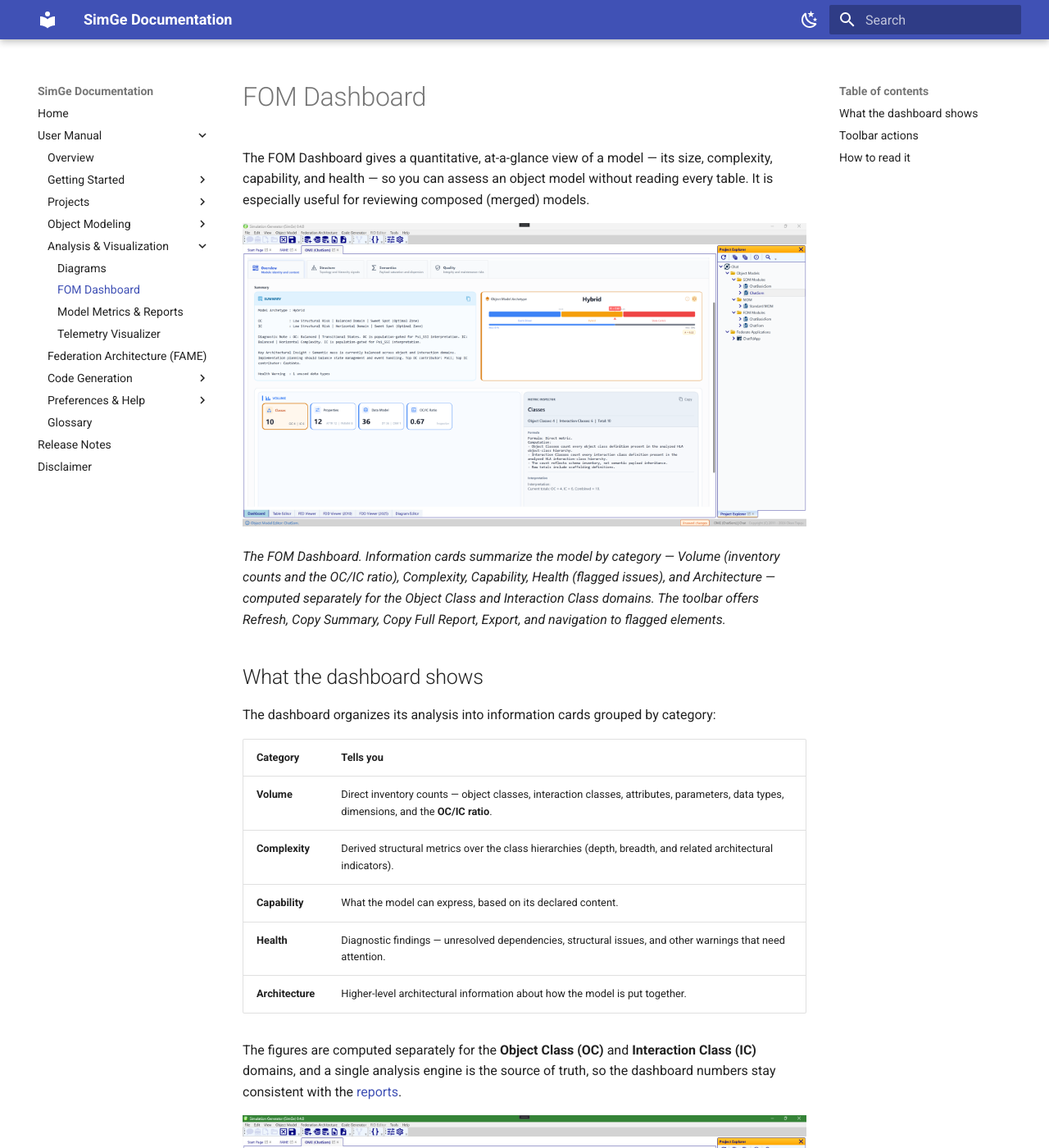
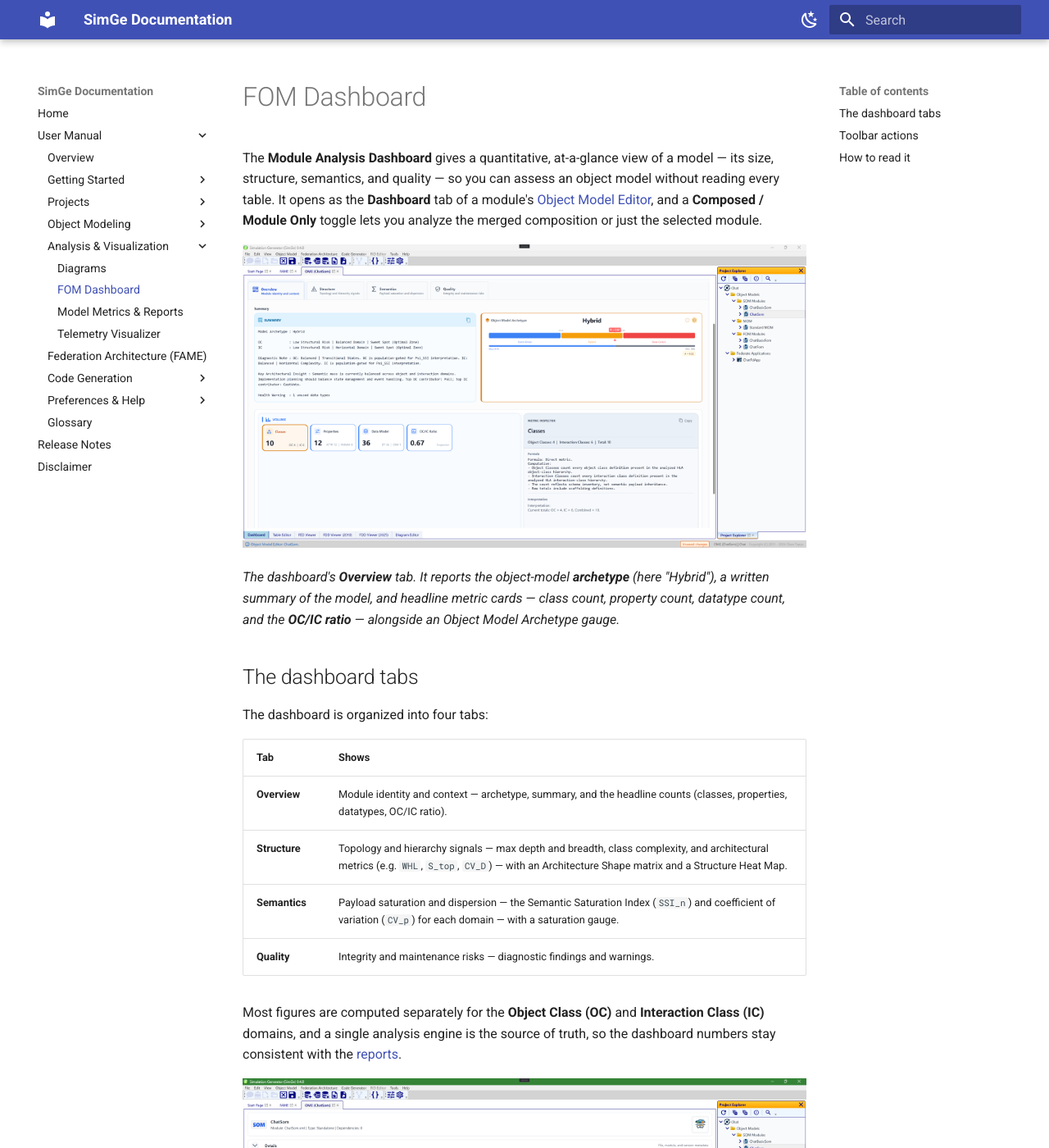
Before and after one commit to otopcu/simge-site, an MkDocs documentation site: the page built from docs/UserManual/Dashboard.md, in a window 1280 px wide and 1400 px high. Shown: the whole window at 82% size. Built offline with MkDocs 1.6.1 and Material for MkDocs 9.7.7, drawn with Linux system fonts in a browser that asks for light colours; some of the changed text lies outside the part shown.

Commit message:
Publish documentation update (2026-06-02)

```diff
--- a/docs/UserManual/Dashboard.md
+++ b/docs/UserManual/Dashboard.md
@@ -1,51 +1,44 @@
 # FOM Dashboard
 
-The FOM Dashboard gives a quantitative, at-a-glance view of a model — its size, complexity, capability, and health — so you can assess an object model without reading every table. It is especially useful for reviewing composed (merged) models.
+The **Module Analysis Dashboard** gives a quantitative, at-a-glance view of a model — its size, structure, semantics, and quality — so you can assess an object model without reading every table. It opens as the **Dashboard** tab of a module's [Object Model Editor](OME.md), and a **Composed / Module Only** toggle lets you analyze the merged composition or just the selected module.
 
-![The FOM Dashboard with metric cards grouped into Volume, Complexity, Capability, Health, and Architecture categories](images/dashboard.png)
+![The Module Analysis Dashboard Overview tab, showing the object-model archetype, a summary, and headline metric cards](images/dashboard.png)
 
-*The FOM Dashboard. Information cards summarize the model by category — Volume (inventory counts and the OC/IC ratio), Complexity, Capability, Health (flagged issues), and Architecture — computed separately for the Object Class and Interaction Class domains. The toolbar offers Refresh, Copy Summary, Copy Full Report, Export, and navigation to flagged elements.*
+*The dashboard's **Overview** tab. It reports the object-model **archetype** (here "Hybrid"), a written summary of the model, and headline metric cards — class count, property count, datatype count, and the **OC/IC ratio** — alongside an Object Model Archetype gauge.*
 
-## What the dashboard shows
+## The dashboard tabs
 
-The dashboard organizes its analysis into information cards grouped by category:
+The dashboard is organized into four tabs:
 
-| Category | Tells you |
+| Tab | Shows |
 |---|---|
-| **Volume** | Direct inventory counts — object classes, interaction classes, attributes, parameters, data types, dimensions, and the **OC/IC ratio**. |
-| **Complexity** | Derived structural metrics over the class hierarchies (depth, breadth, and related architectural indicators). |
-| **Capability** | What the model can express, based on its declared content. |
-| **Health** | Diagnostic findings — unresolved dependencies, structural issues, and other warnings that need attention. |
-| **Architecture** | Higher-level architectural information about how the model is put together. |
+| **Overview** | Module identity and context — archetype, summary, and the headline counts (classes, properties, datatypes, OC/IC ratio). |
+| **Structure** | Topology and hierarchy signals — max depth and breadth, class complexity, and architectural metrics (e.g. `WHL`, `S_top`, `CV_D`) — with an Architecture Shape matrix and a Structure Heat Map. |
+| **Semantics** | Payload saturation and dispersion — the Semantic Saturation Index (`SSI_n`) and coefficient of variation (`CV_p`) for each domain — with a saturation gauge. |
+| **Quality** | Integrity and maintenance risks — diagnostic findings and warnings. |
 
-The figures are computed separately for the **Object Class (OC)** and **Interaction Class (IC)** domains, and a single analysis engine is the source of truth, so the dashboard numbers stay consistent with the [reports](MetricsReports.md).
+Most figures are computed separately for the **Object Class (OC)** and **Interaction Class (IC)** domains, and a single analysis engine is the source of truth, so the dashboard numbers stay consistent with the [reports](MetricsReports.md).
 
-![The dashboard's structure/architecture view breaking the model down by class hierarchy and composition](images/dashboard-structure.png)
+![The Structure tab with hierarchy metrics and the Architecture Profile Matrix](images/dashboard-structure.png)
 
-*The structure (Architecture) view of the dashboard. It breaks the model down by how it is put together — the class hierarchy and, for composed models, how much each contributing module adds — giving an architectural picture beyond the raw counts.*
+*The **Structure** tab. It surfaces topology and hierarchy signals — object max depth and breadth, class complexity, and architectural metrics such as `WHL(OC)`, `S_top`, and `CV_D` — and visualizes the model's "structured shape" via an Architecture Profile Matrix (with an alternate Structure Heat Map view).*
 
-![The dashboard's semantics view showing per-class semantic weight and volatility characteristics](images/dashboard-semantics.png)
+![The Semantics tab with SSI_n and CV_p for the object and interaction domains](images/dashboard-semantics.png)
 
-*The semantics view of the dashboard. It characterizes classes by meaning rather than count — semantic weight and volatility (periodic, conditional, or static) — which feeds metric-driven code generation and highlights the model's most significant classes.*
+*The **Semantics** tab. It characterizes payload **saturation and dispersion** rather than raw counts: the Semantic Saturation Index `SSI_n` and dispersion `CV_p` are shown for both the Object and Interaction domains, with a Semantic Saturation Index gauge. These signals feed metric-driven code generation.*
 
 ## Toolbar actions
 
-| Action | What it does |
-|---|---|
-| **Refresh Analysis** | Recomputes the analysis for the current model. |
-| **Copy Summary** | Copies a short summary to the clipboard. |
-| **Copy Full Report** | Copies the complete textual analysis to the clipboard. |
-| **Export** | Saves the analysis for external use. |
-| **Navigate** | Jumps to a problematic element flagged under Health. |
+The dashboard toolbar lets you **refresh** the analysis, **copy** the summary or the full textual report to the clipboard, and toggle between **Composed** and **Module Only** scope.
 
 ## How to read it
 
-1. Start with **Volume** to understand the model's scale.
-2. Check **Health** for anything flagged — resolve unresolved dependencies and structural issues first (see [Managing Modules](ManagingModules.md) and [FOM Validation](Validation.md)).
-3. Use **Complexity** and **Architecture** to judge whether the model's structure matches your intent.
-4. Re-run **Refresh Analysis** after edits to see the effect.
+1. Start on **Overview** to grasp the model's archetype and scale.
+2. Check **Quality** for anything flagged — resolve unresolved dependencies and structural issues first (see [Managing Modules](ManagingModules.md) and [FOM Validation](Validation.md)).
+3. Use **Structure** and **Semantics** to judge whether the model's shape and payload profile match your intent.
+4. **Refresh** after edits to see the effect.
 
-> The dashboard reflects the analyzed snapshot. For a single composed model, run the analysis on the merged result so the numbers represent what will actually be exported.
+> Use the **Composed** scope to analyze the merged result that will actually be exported; use **Module Only** to focus on the selected module's own content.
 
 ---
 
```
Also changed, not shown: docs/UserManual/CodeGenerator.md (+2 -2 lines), docs/UserManual/Diagrams.md (+1 -1 lines), docs/UserManual/FAME.md (+11 -5 lines), docs/UserManual/Installation.md (+1 -1 lines), docs/UserManual/OME.md (+1 -1 lines).
